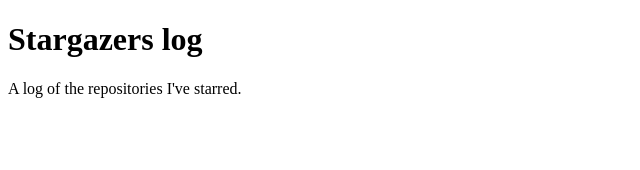
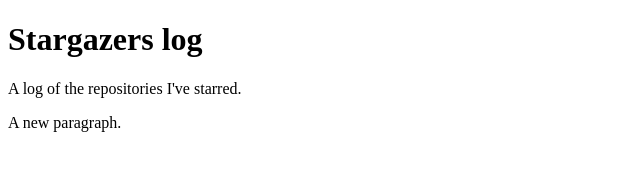
Before and after one commit to Ike-Praise/second-test-repository, a plain HTML site: page index.html in a window 1280 px wide. Shown: the whole page, without its empty margins (0-640 px from the left). Drawn offline with Linux system fonts and the light colour scheme.

Commit message:
Added  a new paragraph tag

```diff
--- a/index.html
+++ b/index.html
@@ -7,5 +7,6 @@
   <body>
     <h1>Stargazers log</h1>
     <p>A log of the repositories I've starred.</p>
+    <p>A new paragraph.</p>
   </body>
 </html>
```
